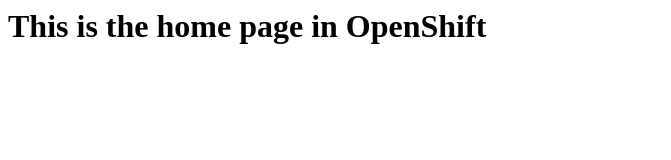
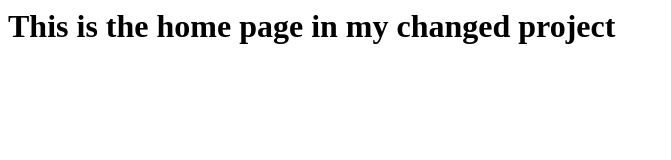
Before and after one commit to mstollcap/s2i-project, a plain HTML site: page index.html in a window 1280 px wide. Shown: the whole page, without its empty margins (0-671 px from the left). Drawn offline with Linux system fonts and the light colour scheme.

Commit message:
changed home page

```diff
--- a/index.html
+++ b/index.html
@@ -3,6 +3,6 @@
     <title>HTML Home Page</title>
   </head>
   <body>
-    <h1>This is the home page in OpenShift</h1>
+    <h1>This is the home page in my changed project</h1>
   </body>
 </html>
```
